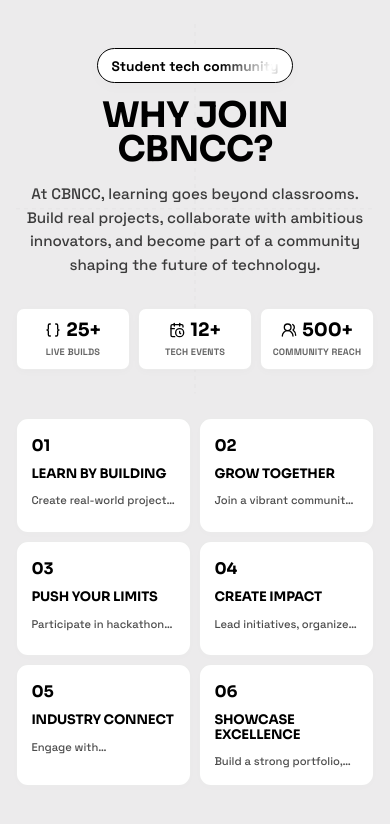
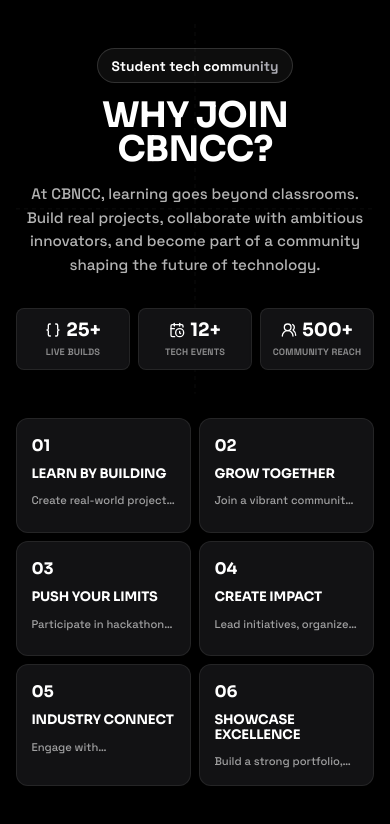
Before and after one commit to Gourav1216/CBNCC-homepage, a React (Vite) app: page / in a window 390 px wide. Shown: the top 824 px of the page. Built offline with nearby package versions, Linux system fonts and the light colour scheme.

Commit message:
design: redesign WhyJoinCBNCC section into premium dark theme

```diff
--- a/src/sections/WhyJoinCBNCC.tsx
+++ b/src/sections/WhyJoinCBNCC.tsx
@@ -75,8 +75,8 @@
         {/* Wireframe Cross Background */}
         <div className="why-join__hero-bg" aria-hidden="true">
           <svg width="100%" height="100%" xmlns="http://www.w3.org/2000/svg">
-            <line x1="0" y1="50%" x2="100%" y2="50%" stroke="rgba(0, 0, 0, 0.03)" strokeDasharray="4 4" strokeWidth="1" />
-            <line x1="50%" y1="0" x2="50%" y2="100%" stroke="rgba(0, 0, 0, 0.03)" strokeDasharray="4 4" strokeWidth="1" />
+            <line x1="0" y1="50%" x2="100%" y2="50%" stroke="rgba(255, 255, 255, 0.05)" strokeDasharray="4 4" strokeWidth="1" />
+            <line x1="50%" y1="0" x2="50%" y2="100%" stroke="rgba(255, 255, 255, 0.05)" strokeDasharray="4 4" strokeWidth="1" />
           </svg>
         </div>
 
@@ -87,8 +87,8 @@
               text="Student tech community"
               speed={2}
               className="why-join__eyebrow-text"
-              color="#000000"
-              shineColor="#ffffff"
+              color="#ffffff"
+              shineColor="#a1a1aa"
             />
           </div>
           <h1 id="why-join-title" className="why-join__hero-title">
--- a/src/styles.css
+++ b/src/styles.css
@@ -1,15 +1,15 @@
 :root {
-  color: #000000;
-  background-color: #ecebec;
+  color: #ffffff;
+  background-color: #000000;
   font-family: "Space Grotesk", system-ui, -apple-system, BlinkMacSystemFont, "Segoe UI", sans-serif;
   font-synthesis: none;
   text-rendering: optimizeLegibility;
   -webkit-font-smoothing: antialiased;
-  --page-bg: #ecebec;
-  --ink: #000000;
-  --line: rgba(0, 0, 0, 0.14);
-  --panel: rgba(255, 255, 255, 0.58);
-  --panel-strong: rgba(255, 255, 255, 0.82);
+  --page-bg: #000000;
+  --ink: #ffffff;
+  --line: rgba(255, 255, 255, 0.1);
+  --panel: rgba(255, 255, 255, 0.03);
+  --panel-strong: rgba(255, 255, 255, 0.08);
 }
 
 * {
@@ -89,8 +89,8 @@
   margin: 0;
   padding: 0.45rem 0.85rem;
   border-radius: 999px;
-  background-color: #ffffff;
-  border: 1px solid #000000;
+  background-color: rgba(255, 255, 255, 0.05);
+  border: 1px solid rgba(255, 255, 255, 0.15);
   color: var(--ink);
   font-size: 0.86rem;
   font-weight: 700;
@@ -117,7 +117,7 @@
 .why-join__hero-description {
   font-size: clamp(1.2rem, 1.6vw, 1.45rem);
   line-height: 1.55;
-  color: rgba(0, 0, 0, 0.75);
+  color: rgba(255, 255, 255, 0.7);
   font-weight: 500;
   max-width: 960px; /* Expanded text block horizontally */
   margin: 0 auto 2.5rem;
@@ -135,11 +135,11 @@
 
 .why-join__stat {
   flex: 1;
-  background-color: #ffffff;
-  border: 1px solid rgba(0, 0, 0, 0.08);
+  background-color: #121214;
+  border: 1px solid rgba(255, 255, 255, 0.08);
   border-radius: 8px;
   padding: 0.75rem 1.25rem;
-  box-shadow: 0 2px 8px rgba(0, 0, 0, 0.02);
+  box-shadow: 0 4px 12px rgba(0, 0, 0, 0.2);
   display: flex;
   flex-direction: column;
   gap: 0.25rem;
@@ -167,7 +167,7 @@
   font-weight: 700;
   text-transform: uppercase;
   letter-spacing: 0.08em;
-  color: rgba(0, 0, 0, 0.6);
+  color: rgba(255, 255, 255, 0.5);
 }
 
 /* Grid Container */
@@ -190,12 +190,12 @@
   align-items: stretch;
   width: 100%;
   min-height: clamp(13rem, 18vh, 15rem); /* Reduced column height */
-  background-color: rgba(0, 0, 0, 0.08); /* acts as inter-card border */
+  background-color: rgba(255, 255, 255, 0.08); /* acts as inter-card border */
   gap: 1px;
   padding: 0;
   overflow: hidden;
   border-radius: 12px;
-  border: 1px solid rgba(0, 0, 0, 0.08);
+  border: 1px solid rgba(255, 255, 255, 0.08);
 }
 
 .benefit-card {
@@ -228,7 +228,7 @@
 }
 
 .benefit-card__arrow {
-  color: rgba(0, 0, 0, 0.4);
+  color: rgba(255, 255, 255, 0.4);
   transition: transform 300ms ease, color 300ms ease;
 }
 
@@ -250,8 +250,8 @@
   justify-content: center;
   width: 42px;
   height: 42px;
-  background-color: #ffffff;
-  border: 1px solid rgba(0, 0, 0, 0.08);
+  background-color: rgba(255, 255, 255, 0.03);
+  border: 1px solid rgba(255, 255, 255, 0.08);
   border-radius: 8px;
   color: var(--ink);
   box-shadow: 0 2px 6px rgba(0, 0, 0, 0.02);
@@ -277,7 +277,7 @@
 .benefit-card p {
   max-width: min(28rem, 100%);
   margin: 0.5rem 0 0;
-  color: rgba(0, 0, 0, 0.7);
+  color: rgba(255, 255, 255, 0.6);
   font-size: clamp(0.88rem, 1vw, 0.95rem);
   line-height: 1.4;
   font-weight: 500;
@@ -290,9 +290,9 @@
 
 /* Expanded state for mobile/desktop toggles */
 .benefit-card.is-expanded {
-  background-color: #ffffff !important;
-  border: 1px solid #000000 !important;
-  box-shadow: 0 4px 14px rgba(0, 0, 0, 0.08) !important;
+  background-color: #1c1c1f !important;
+  border: 1px solid #ffffff !important;
+  box-shadow: 0 4px 14px rgba(255, 255, 255, 0.08) !important;
   outline: none;
   z-index: 5;
 }
@@ -314,7 +314,11 @@
   }
 
   .benefit-card:hover,
-  .benefit-card:focus-visible,
+  .benefit-card:focus-visible {
+    flex: 1.9 1 0;
+    background-color: #161619;
+  }
+
   .benefit-card.is-expanded {
     flex: 1.9 1 0;
   }
@@ -352,9 +356,9 @@
     flex: initial;
     min-height: auto;
     transition: none;
-    background-color: #ffffff;
+    background-color: #121214;
     border-radius: 12px;
-    border: 1px solid rgba(0, 0, 0, 0.08);
+    border: 1px solid rgba(255, 255, 255, 0.08);
     padding: 1.1rem;
     box-shadow: 0 2px 8px rgba(0, 0, 0, 0.01);
   }
@@ -421,8 +425,8 @@
 
   .why-join__stat {
     padding: 0.65rem 0.5rem;
-    background-color: #ffffff;
-    border: 1px solid rgba(0, 0, 0, 0.08);
+    background-color: #121214;
+    border: 1px solid rgba(255, 255, 255, 0.08);
     border-radius: 8px;
     align-items: center;
     justify-content: center;
```
